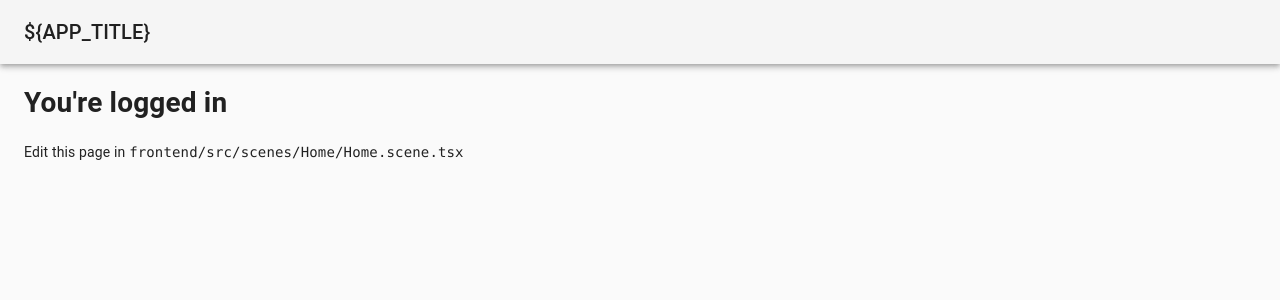
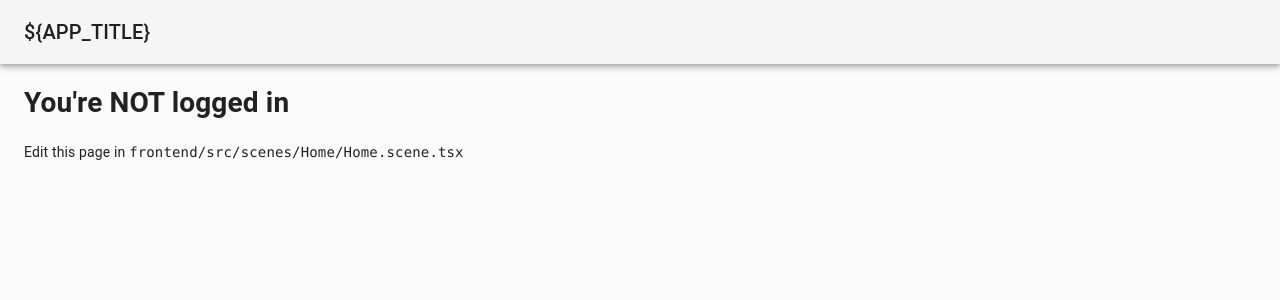
Before and after one commit to GenerousLabs/radical-ticket-sale, a React (Create React App) app in the folder frontend/: page / in a window 1280 px wide. Shown: the top 300 px of the page. Built offline with nearby package versions, Linux system fonts and the light colour scheme.

Commit message:
Tweak homepage. Material style hooks.

```diff
--- a/frontend/src/scenes/Home/Home.scene.tsx
+++ b/frontend/src/scenes/Home/Home.scene.tsx
@@ -1,13 +1,13 @@
 import React from "react";
 
-import { createStyles, Theme, WithStyles, withStyles } from "@material-ui/core";
+import { createStyles, Theme, makeStyles } from "@material-ui/core";
 
-const Home: React.FC<Props> = props => {
-  const { classes } = props;
+const Home: React.FC = () => {
+  const classes = useStyles();
 
   return (
     <div className={classes.container}>
-      <h1>You're logged in</h1>
+      <h1>You're NOT logged in</h1>
       <p>
         Edit this page in <code>frontend/src/scenes/Home/Home.scene.tsx</code>
       </p>
@@ -15,7 +15,7 @@ const Home: React.FC<Props> = props => {
   );
 };
 
-const styles = (theme: Theme) =>
+const useStyles = makeStyles((theme: Theme) =>
   createStyles({
     anonContainer: {
       paddingTop: "10vh",
@@ -23,8 +23,7 @@ const styles = (theme: Theme) =>
       fontSize: "3em"
     },
     container: {}
-  });
+  })
+);
 
-type Props = WithStyles<typeof styles>;
-
-export default withStyles(styles)(Home);
+export default Home;
```
